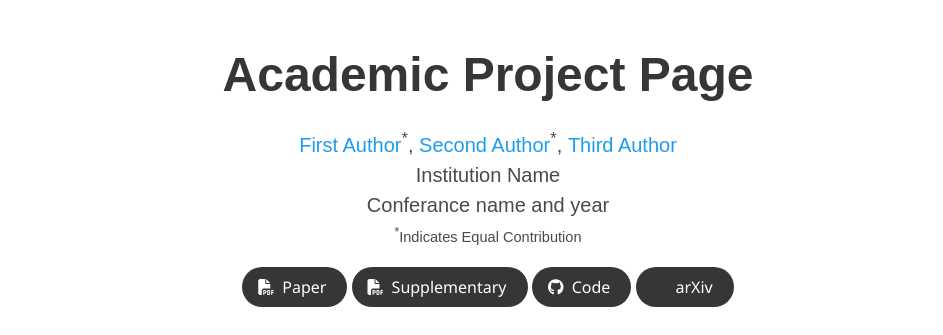
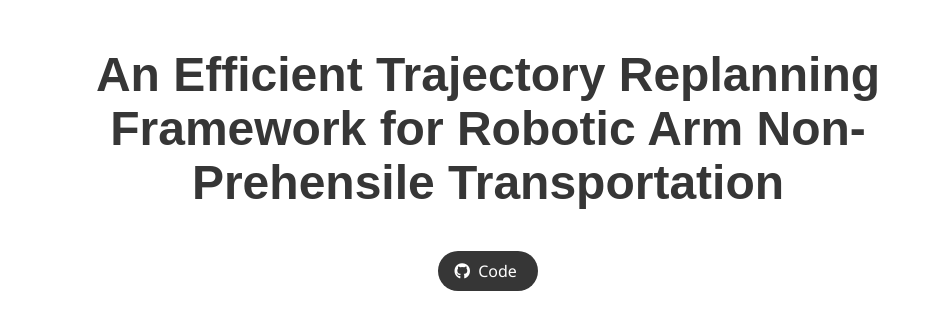
Before and after one commit to BingZhaoRobotics/test, a plain HTML site: page index.html in a window 1280 px wide. Shown: the top 335 px of the page, without its empty margins (152-1095 px from the left). Drawn offline with nearby package versions, Linux system fonts and the light colour scheme; some icons are missing; a web font is replaced by a local one.

Commit message:
four commit

```diff
--- a/index.html
+++ b/index.html
@@ -13,7 +13,6 @@
   <meta property="og:image:width" content="1200"/>
   <meta property="og:image:height" content="630"/>
 
-
   <meta name="twitter:title" content="TWITTER BANNER TITLE META TAG">
   <meta name="twitter:description" content="TWITTER BANNER DESCRIPTION META TAG">
   <!-- Path to banner image, should be in the path listed below. Optimal dimenssions are 1200X600-->
@@ -22,7 +21,6 @@
   <!-- Keywords for your paper to be indexed by-->
   <meta name="keywords" content="KEYWORDS SHOULD BE PLACED HERE">
   <meta name="viewport" content="width=device-width, initial-scale=1">
-
 
   <title>An Efficient Trajectory Replanning Framework for Robotic Arm Non-Prehensile Transportation</title>
   <link rel="icon" type="image/x-icon" href="static/images/favicon.ico">
@@ -44,17 +42,16 @@
   <script src="static/js/bulma-slider.min.js"></script>
   <script src="static/js/index.js"></script>
 </head>
+
 <body>
-
-
   <section class="hero">
     <div class="hero-body">
       <div class="container is-max-desktop">
         <div class="columns is-centered">
           <div class="column has-text-centered">
-            <h1 class="title is-1 publication-title">Academic Project Page</h1>
-            <div class="is-size-5 publication-authors">
+            <h1 class="title is-1 publication-title">An Efficient Trajectory Replanning Framework for Robotic Arm Non-Prehensile Transportation</h1>
             <!-- Paper authors -->
+            <!-- <div class="is-size-5 publication-authors">
               <span class="author-block">
                 <a href="FIRST AUTHOR PERSONAL LINK" target="_blank">First Author</a><sup>*</sup>,</span>
                 <span class="author-block">
@@ -62,17 +59,17 @@
                 <span class="author-block">
                 <a href="THIRD AUTHOR PERSONAL LINK" target="_blank">Third Author</a>
               </span>
-                  </div>
+            </div> -->
 
-                  <div class="is-size-5 publication-authors">
+            <!-- <div class="is-size-5 publication-authors">
               <span class="author-block">Institution Name<br>Conferance name and year</span>
               <span class="eql-cntrb"><small><br><sup>*</sup>Indicates Equal Contribution</small></span>
-                  </div>
+            </div> -->
 
             <div class="column has-text-centered">
               <div class="publication-links">
                 <!-- Arxiv PDF link -->
-                      <span class="link-block">
+                <!-- <span class="link-block">
                   <a href="https://arxiv.org/pdf/<ARXIV PAPER ID>.pdf" target="_blank"
                     class="external-link button is-normal is-rounded is-dark">
                     <span class="icon">
@@ -80,10 +77,10 @@
                     </span>
                     <span>Paper</span>
                   </a>
-                    </span>
+                </span> -->
 
                 <!-- Supplementary PDF link -->
-                    <span class="link-block">
+                <!-- <span class="link-block">
                   <a href="static/pdfs/supplementary_material.pdf" target="_blank"
                     class="external-link button is-normal is-rounded is-dark">
                     <span class="icon">
@@ -91,7 +88,7 @@
                     </span>
                     <span>Supplementary</span>
                   </a>
-                  </span>
+                </span> -->
 
                 <!-- Github link -->
                 <span class="link-block">
@@ -105,7 +102,7 @@
                 </span>
 
                 <!-- ArXiv abstract Link -->
-                <span class="link-block">
+                <!-- <span class="link-block">
                   <a href="https://arxiv.org/abs/<ARXIV PAPER ID>" target="_blank"
                     class="external-link button is-normal is-rounded is-dark">
                     <span class="icon">
@@ -113,7 +110,7 @@
                     </span>
                     <span>arXiv</span>
                   </a>
-              </span>
+                </span> -->
             </div>
           </div>
         </div>
```
Lines whose indentation alone changed are shown as unchanged.
